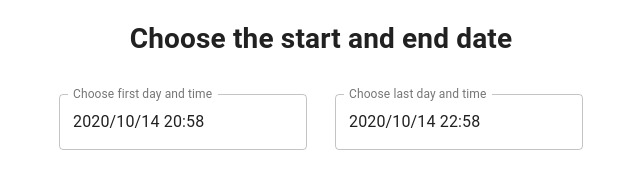
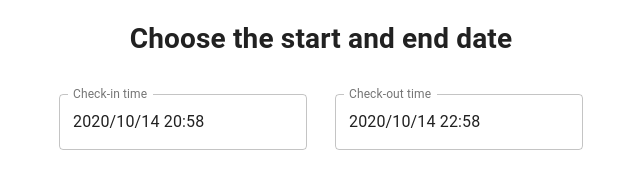
Before and after one commit to leonbohdan/nextjs-app, a Next.js app: page / in a window 1280 px wide. Shown: the top 178 px of the page, without its empty margins (319-959 px from the left). Built offline with nearby package versions, Linux system fonts and the light colour scheme.

Commit message:
grammar issues was fixed

```diff
--- a/pages/index.js
+++ b/pages/index.js
@@ -114,7 +114,7 @@ export default function Index() {
               <DateTimePicker
                 id="first_date"
                 ampm={false}
-                label="Choose first day and time"
+                label="Check-in time"
                 inputVariant="outlined"
                 value={selectedFirstDate}
                 onChange={firstHandleDateChange}
@@ -130,7 +130,7 @@ export default function Index() {
               <DateTimePicker
                 id="second_date"
                 ampm={false}
-                label="Choose last day and time"
+                label="Check-out time"
                 inputVariant="outlined"
                 value={selectedSecondDate}
                 onChange={secondHandleDateChange}
@@ -138,7 +138,7 @@ export default function Index() {
                 margin="normal"
                 minDate={selectedFirstDate}
                 autoOk
-                title="Duration can not be less than 4 hours or checkout time - less than checkin time"
+                title="The duration can not be less than 4 hours or check-out time can not be less than 2 hours than check-in time"
               />
             </label>
           </Box>
@@ -157,7 +157,7 @@ export default function Index() {
             (mins2 % 60) - (mins1 % 60) < 0 ? (
               <Tooltip
                 TransitionComponent={Zoom}
-                title="Duration can not be less than 4 hours or checkout time - less than checkin time"
+                title="The duration can not be less than 4 hours or check-out time can not be less than 2 hours than check-in time"
                 leaveDelay={200}
               >
                 <span>
```
